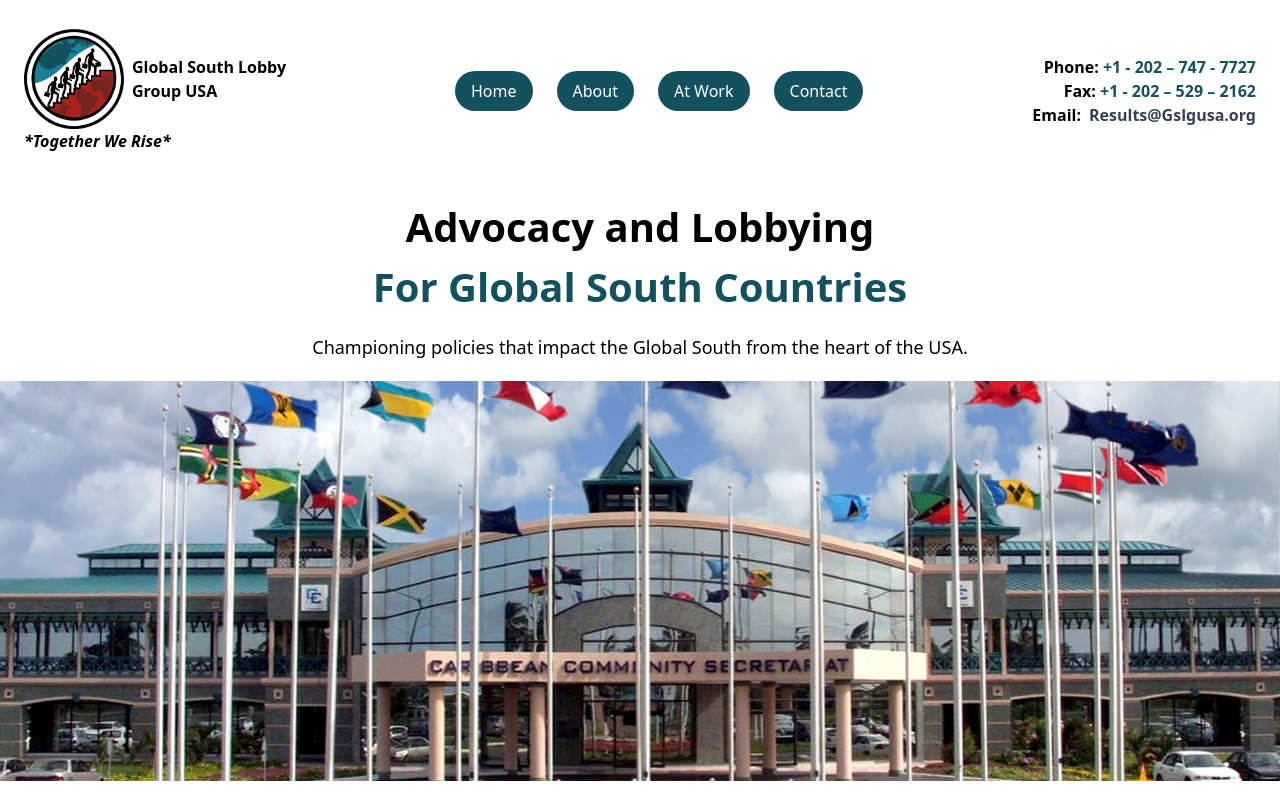
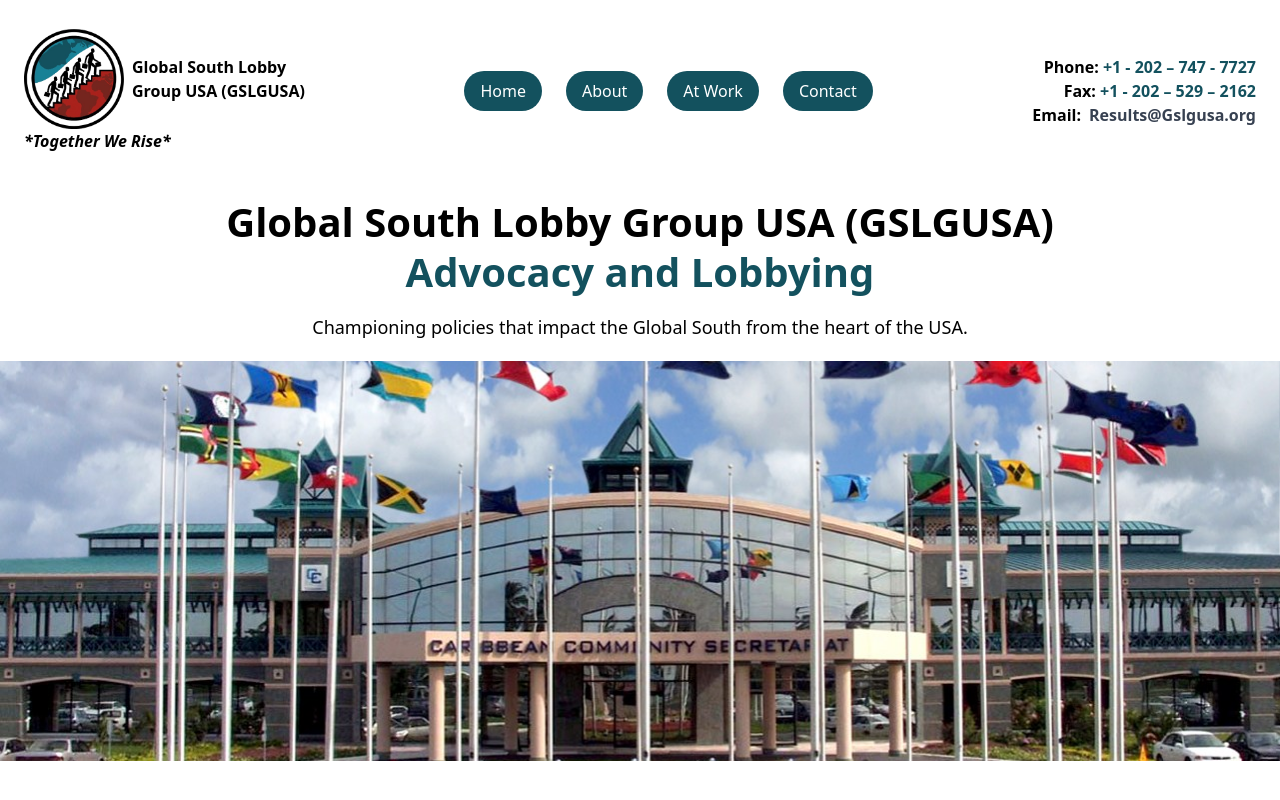
Before and after one commit to GlobalSouthLobby/glsgweb, a React (Create React App) app: page / in a window 1280 px wide. Shown: the top 800 px of the page. Built offline with nearby package versions, Linux system fonts and the light colour scheme.

Commit message:
fixing issues

```diff
--- a/src/components/header.jsx
+++ b/src/components/header.jsx
@@ -14,13 +14,14 @@
             {/* Logo and Menu Button */}
             <div className="flex justify-between items-center w-full md:w-auto">
                 <div>
-                <div className="flex items-center">
-                    <img src={logo} alt="Logo" className="w-[50px] md:w-[100px]" />
-                    <span className="ml-2 text-sm md:text-base font-bold">
-                        Global South Lobby <br className="hidden md:block" /> Group USA
-                    </span>
-                </div>
-                <p className='italic font-semibold'>*Together We Rise*</p>
+                    <div className="flex items-center">
+                        <img src={logo} alt="Global South Lobby Group USA logo" className="w-[50px] md:w-[100px]" />
+                        <span className="ml-2 text-sm md:text-base font-bold">
+                            Global South Lobby <br className="hidden md:block" /> Group USA (GSLGUSA)
+                        </span>
+                    </div>
+                    <p className='italic font-semibold'>*Together We Rise*</p>
+
                 </div>
 
 
--- a/src/pages/Home/index.jsx
+++ b/src/pages/Home/index.jsx
@@ -42,12 +42,14 @@
         </title>
         <meta
           name="description"
-          content="(GSLG) Global South Lobby Group  USA champions policies that impact the Global South through lobbying, advocacy, and international partnerships in Washington D.C."
+          content="Global South Lobby Group USA (GSLGUSA) advocates for Global South nations from Washington D.C. through lobbying, international partnerships. Join us in championing fair representation, stronger diplomacy, and sustainable development."
         />
-        <meta
-          name="keywords"
-          content="Global South, GSLGUSA , Lobby Group, Advocacy, Lobbying, Washington D.C., International Relations, Policy, Diaspora, Development Aid"
-        />
+
+<meta
+  name="keywords"
+  content="Global South Lobby Group USA, GSLGUSA, Global South advocacy, international lobbying Washington D.C., diaspora representation, development aid, foreign policy lobbying, international relations, advocacy group USA"
+/>
+
         <meta name="author" content="Global South Lobby Group USA" />
         <link rel="canonical" href="https://gslgusa.org/" />
 
@@ -80,7 +82,7 @@
               "contactPoint": {
                 "@type": "ContactPoint",
                 "contactType": "Customer Support",
-                "email": "info@gslgusa.org"
+                "email": "Result@gslgusa.org"
               }
             }
           `}
@@ -93,9 +95,11 @@
           <div className="relative z-10">
             <Header />
             <section className="text-center px-[20px] lg:px-[40px] pt-5">
-              <h1 className="text-[40px] font-bold mb-4">
-                Advocacy and Lobbying <br />
-                <span className="text-[#13515E]">For Global South Countries</span>
+              <h1 className="text-[40px] font-bold mb-4 leading-tight">
+                Global South Lobby Group USA (GSLGUSA) <br />
+                <span className="text-[#13515E]">
+                  Advocacy and Lobbying
+                </span>
               </h1>
               <p className="max-w-2xl mx-auto text-lg">
                 Championing policies that impact the Global South from the heart of the USA.
```
